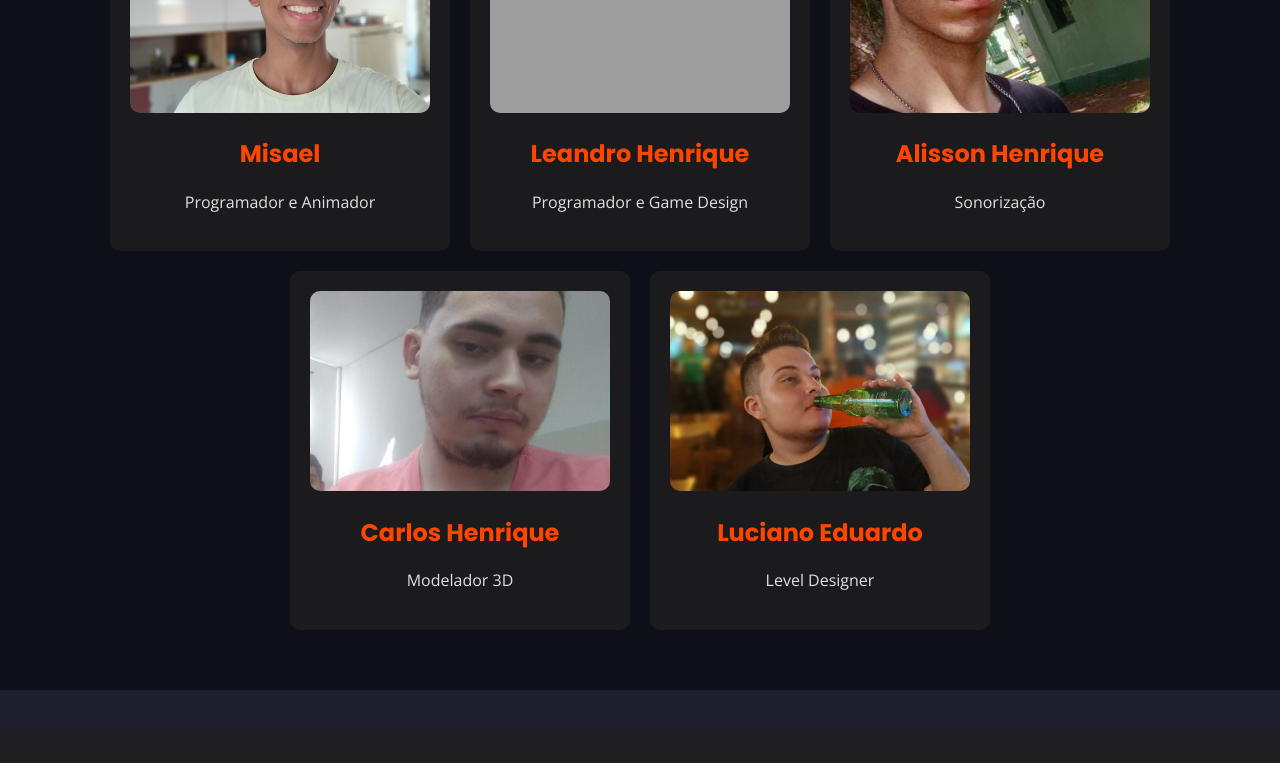
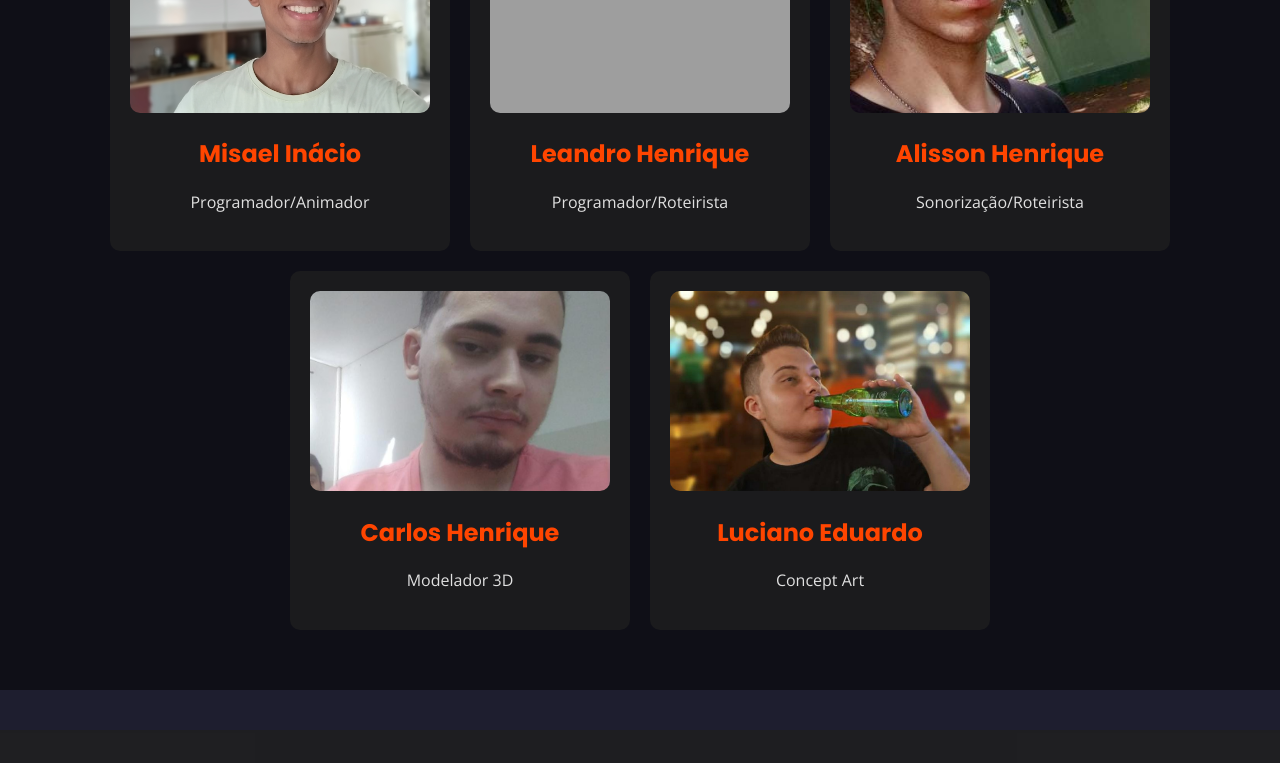
Before and after one commit to crazy-devs-studio/Crazy-Devs-Studio, a plain HTML site: page sobre.html in a window 1280 px wide. Shown: the part 1300-2063 px from the top of the page. Drawn offline with nearby package versions, Linux system fonts and the light colour scheme; grey boxes are pictures that could not be loaded.

Commit message:
Update sobre.html

```diff
--- a/sobre.html
+++ b/sobre.html
@@ -301,18 +301,18 @@
     <div class="equipe-list">
         <div class="equipe-item">
             <img src="imagens/misael.jpg" alt="Misael - Programador e Animador" loading="lazy">
-            <h3>Misael</h3>
-            <p>Programador e Animador</p>
+            <h3>Misael Inácio</h3>
+            <p>Programador/Animador</p>
         </div>
         <div class="equipe-item">
             <img src="imagens/leandro.jpg" alt="Leandro Henrique - Programador e Game Design" loading="lazy">
             <h3>Leandro Henrique</h3>
-            <p>Programador e Game Design</p>
+            <p>Programador/Roteirista</p>
         </div>
         <div class="equipe-item">
             <img src="imagens/alisson.jpg" alt="Alisson Henrique - Sonorização" loading="lazy">
             <h3>Alisson Henrique</h3>
-            <p>Sonorização</p>
+            <p>Sonorização/Roteirista</p>
         </div>
         <div class="equipe-item">
             <img src="imagens/carlos.jpg" alt="Carlos Henrique - Modelador 3D" loading="lazy">
@@ -322,7 +322,7 @@
         <div class="equipe-item">
             <img src="imagens/luciano.jpg" alt="Luciano Eduardo - Level Designer" loading="lazy">
             <h3>Luciano Eduardo</h3>
-            <p>Level Designer</p>
+            <p>Concept Art</p>
         </div>
     </div>
 </section>
```
